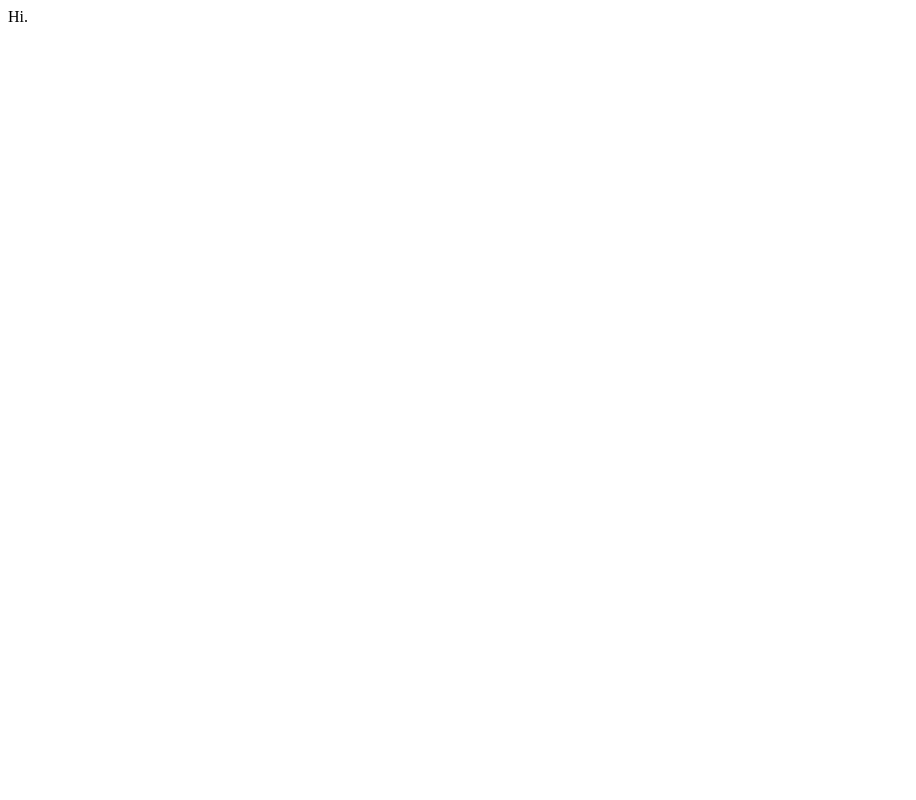
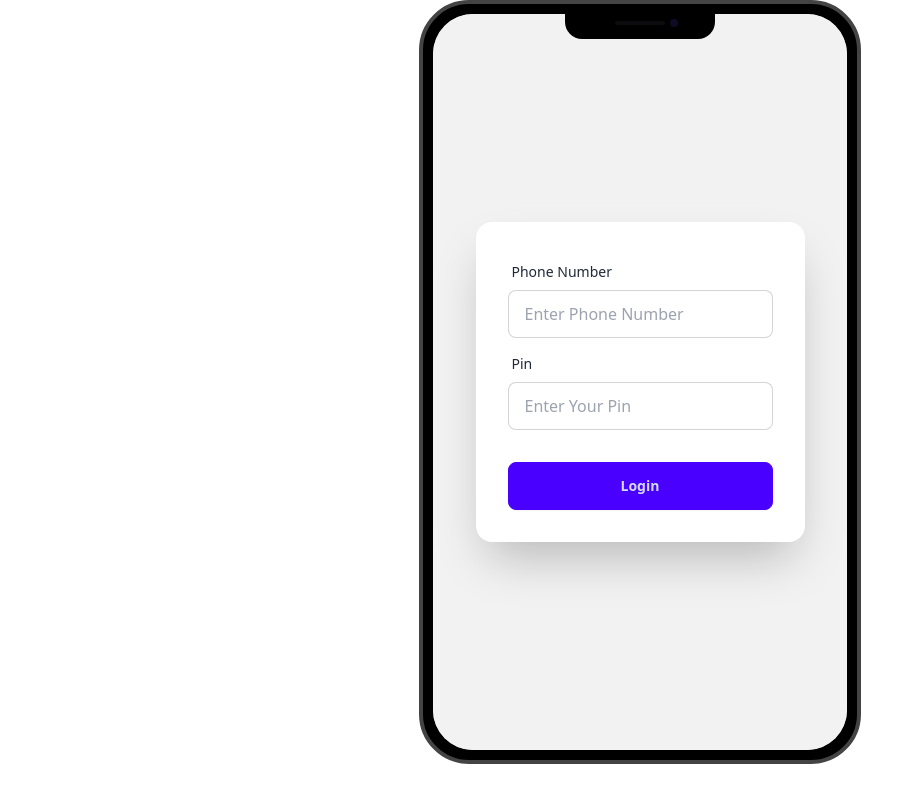
Before and after one commit to Jahid9236/payoo-mfs, a plain HTML site: page index.html in a window 1280 px wide. Shown: the whole page, without its empty margins (0-916 px from the left). Drawn offline with nearby package versions, Linux system fonts and the light colour scheme.

Commit message:
login page design created

```diff
--- a/index.html
+++ b/index.html
@@ -3,23 +3,54 @@
 <head>
     <meta charset="UTF-8">
     <meta name="viewport" content="width=device-width, initial-scale=1.0">
-    <title>Payoo MFS</title>
+    <title>Payoo</title>
 
-
+    <!-- Daisy UI CDN -->
+    <link href="https://cdn.jsdelivr.net/npm/daisyui@4.12.10/dist/full.min.css" rel="stylesheet" type="text/css" />
+    <script src="https://cdn.tailwindcss.com"></script>
 
 </head>
 <body>
 
-    <main>
+    <main class="flex items-center ">
 
         <div class="mockup-phone">
             <div class="camera"></div>
             <div class="display">
-              <div class="artboard artboard-demo phone-1">Hi.</div>
+              <div class="artboard artboard-demo phone-3">
+
+                <div class="hero bg-base-200 min-h-screen">
+                    <div class="hero-content flex-col">
+
+                      <div class="card bg-base-100 w-full max-w-sm shrink-0 shadow-2xl">
+                        <form class="card-body">
+                          <div class="form-control">
+                            <label class="label">
+                              <span class="label-text">Phone Number</span>
+                            </label>
+                            <input id="phone-number" type="text" placeholder="Enter Phone Number" class="input input-bordered" required />
+                          </div>
+                          <div class="form-control">
+                            <label class="label">
+                              <span class="label-text">Pin</span>
+                            </label>
+                            <input id="pin-number" type="password" placeholder="Enter Your Pin" class="input input-bordered" required />
+
+                          </div>
+                          <div class="form-control mt-6">
+                            <button id="login-btn" class="btn btn-primary">Login</button>
+                          </div>
+                        </form>
+                      </div>
+                    </div>
+                  </div>
+
+              </div>
             </div>
           </div>
 
     </main>
 
+    <script src="js/login.js"></script>
 </body>
 </html>
--- /dev/null
+++ b/js/login.js
@@ -0,0 +1,10 @@
+// console.log('login button added');
+
+document.getElementById('login-btn').addEventListener('click', function(event){
+    event.preventDefault();
+
+    console.log('login button is clicked');
+
+    const phoneNumber = document.getElementById('phone-number');
+    console.log
+})
```
